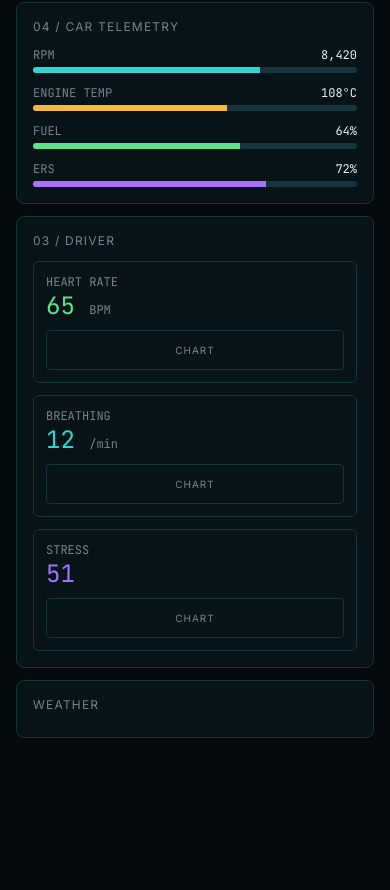
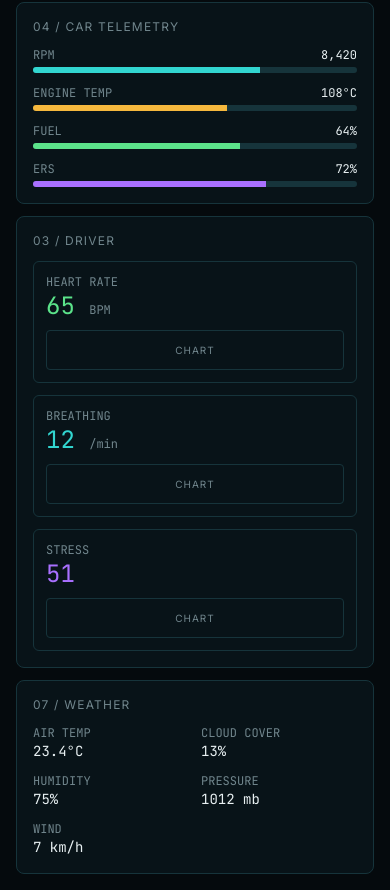
Before and after one commit to Debasree97/Apex-Race-Control, a React (Vite) app: page / in a window 390 px wide. Shown: the part 1144-2034 px from the top of the page. Before the commit the page ends 1898 px from the top, so only its background shows below. Built offline with nearby package versions, Linux system fonts and the light colour scheme.

Commit message:
weather panel responsive mockup

```diff
--- a/src/components/weather/WeatherPanel.tsx
+++ b/src/components/weather/WeatherPanel.tsx
@@ -1,9 +1,32 @@
 export function WeatherPanel() {
   return (
     <section className="bg-surface border border-border rounded-lg p-4">
-      <h2 className="text-xs text-text-secondary uppercase tracking-widest mb-2">
-        Weather
+      <h2 className="text-xs text-text-secondary uppercase tracking-widest mb-3">
+        07 / Weather
       </h2>
+
+      <div className="grid grid-cols-2 gap-3 lg:grid-cols-5 font-mono text-xs text-text-secondary">
+        <div>
+          <p>AIR TEMP</p>
+          <p className="text-text-primary text-sm">23.4°C</p>
+        </div>
+        <div>
+          <p>CLOUD COVER</p>
+          <p className="text-text-primary text-sm">13%</p>
+        </div>
+        <div>
+          <p>HUMIDITY</p>
+          <p className="text-text-primary text-sm">75%</p>
+        </div>
+        <div>
+          <p>PRESSURE</p>
+          <p className="text-text-primary text-sm">1012 mb</p>
+        </div>
+        <div>
+          <p>WIND</p>
+          <p className="text-text-primary text-sm">7 km/h</p>
+        </div>
+      </div>
     </section>
   );
 }
```
